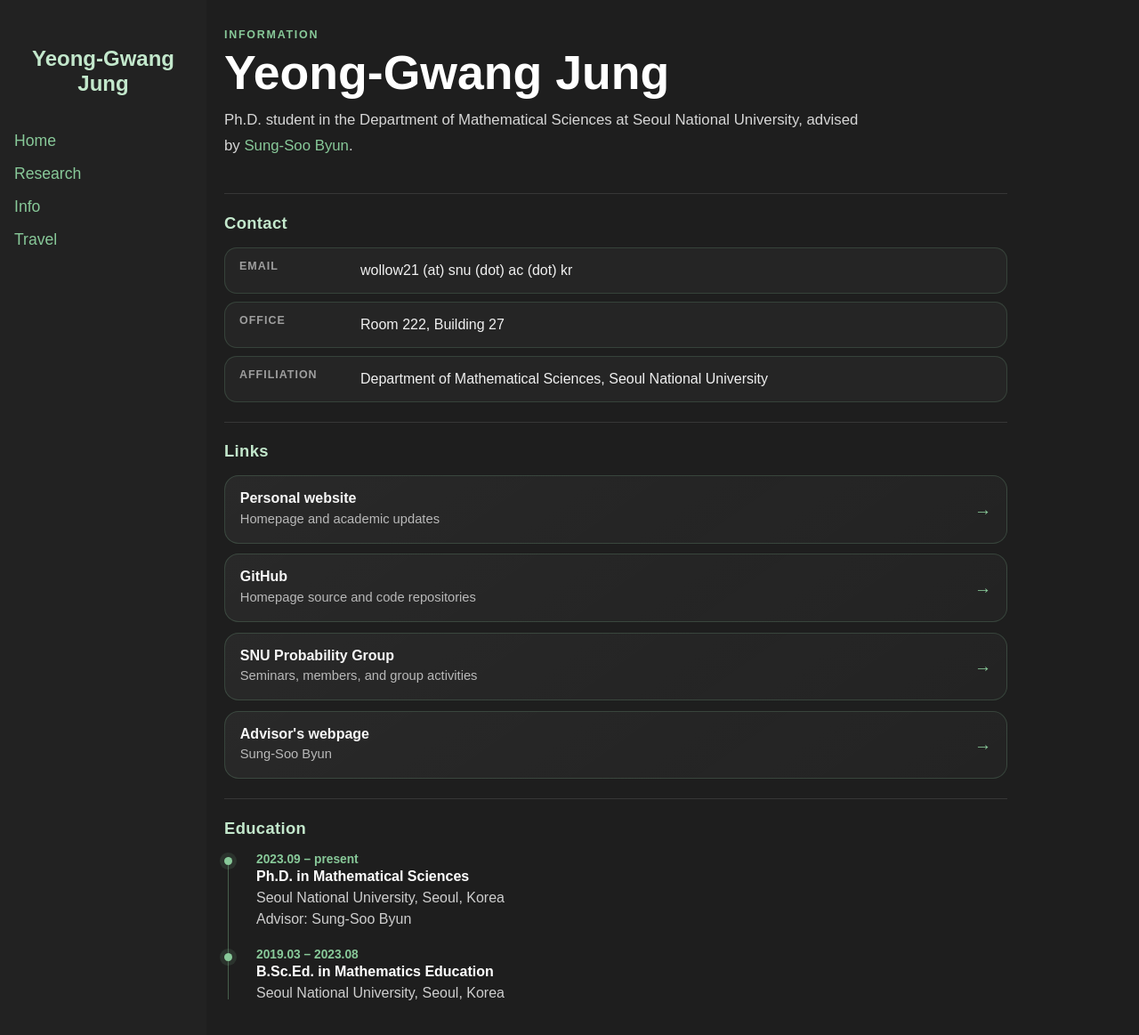
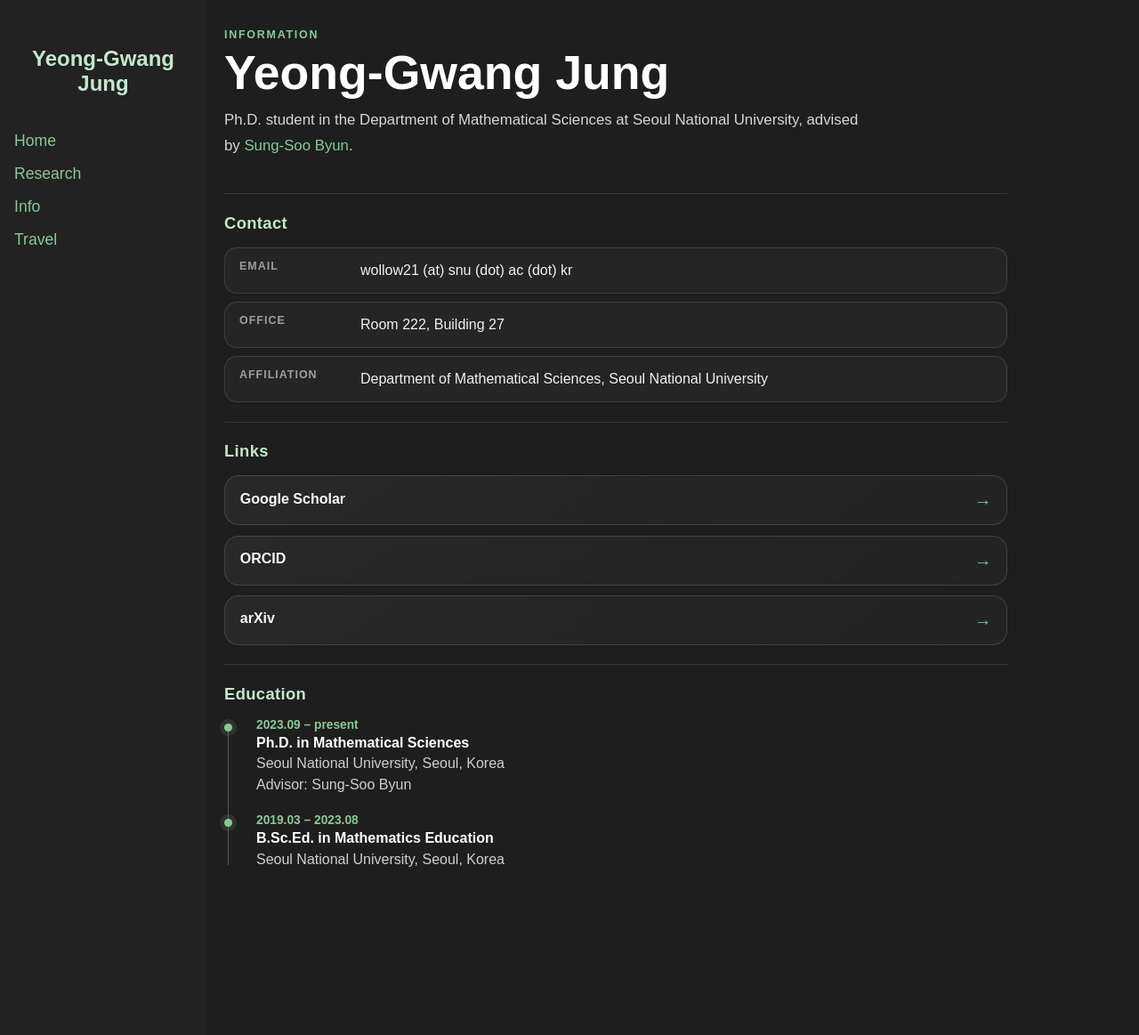
Before and after one commit to y-gJung/y-gJung.github.io, a Jekyll site: the page built from info.md, in a window 1280 px wide and 1182 px high. Shown: the top 1163 px of the window at 89% size. Built offline with Jekyll 4.4.1, drawn with Linux system fonts in a browser that asks for light colours.

Commit message:
Update info.md

```diff
--- a/info.md
+++ b/info.md
@@ -34,66 +34,27 @@
   <section class="info-section">
     <h2>Links</h2>
     <div class="link-stack">
-      <a class="link-card" href="https://y-gjung.github.io/">
+      <a class="link-card" href="https://scholar.google.com/citations?user=cHWd5uUAAAAJ&hl=en">
         <span>
-          <strong>Personal website</strong>
-          <em>Homepage and academic updates</em>
+          <strong>Google Scholar</strong>
         </span>
         <span class="link-arrow">&rarr;</span>
       </a>
-
-      <a class="link-card" href="https://github.com/y-gjung">
+      <a class="link-card" href="https://orcid.org/0009-0001-9470-0387">
         <span>
-          <strong>GitHub</strong>
-          <em>Homepage source and code repositories</em>
+          <strong>ORCID</strong>
         </span>
         <span class="link-arrow">&rarr;</span>
       </a>
-
-      <a class="link-card" href="https://sites.google.com/view/snuprob/home?authuser=0">
+      <a class="link-card" href="https://arxiv.org/search/?query=Jung%2C+Yeong-Gwang&searchtype=author&abstracts=show&order=-announced_date_first&size=50">
         <span>
-          <strong>SNU Probability Group</strong>
-          <em>Seminars, members, and group activities</em>
+          <strong>arXiv</strong>
         </span>
         <span class="link-arrow">&rarr;</span>
       </a>
+      </div>
 
-      <a class="link-card" href="https://sites.google.com/view/sungsoobyun">
-        <span>
-          <strong>Advisor's webpage</strong>
-          <em>Sung-Soo Byun</em>
-        </span>
-        <span class="link-arrow">&rarr;</span>
-      </a>
 
-      <!--
-      Add more links here when ready. For example:
-
-      <a class="link-card" href="YOUR_GOOGLE_SCHOLAR_URL">
-        <span>
-          <strong>Google Scholar</strong>
-          <em>Publications and citations</em>
-        </span>
-        <span class="link-arrow">&rarr;</span>
-      </a>
-
-      <a class="link-card" href="YOUR_ORCID_URL">
-        <span>
-          <strong>ORCID</strong>
-          <em>Researcher identifier</em>
-        </span>
-        <span class="link-arrow">&rarr;</span>
-      </a>
-
-      <a class="link-card" href="YOUR_ARXIV_URL">
-        <span>
-          <strong>arXiv</strong>
-          <em>Preprints and manuscripts</em>
-        </span>
-        <span class="link-arrow">&rarr;</span>
-      </a>
-      -->
-    </div>
   </section>
 
   <section class="info-section">
```
